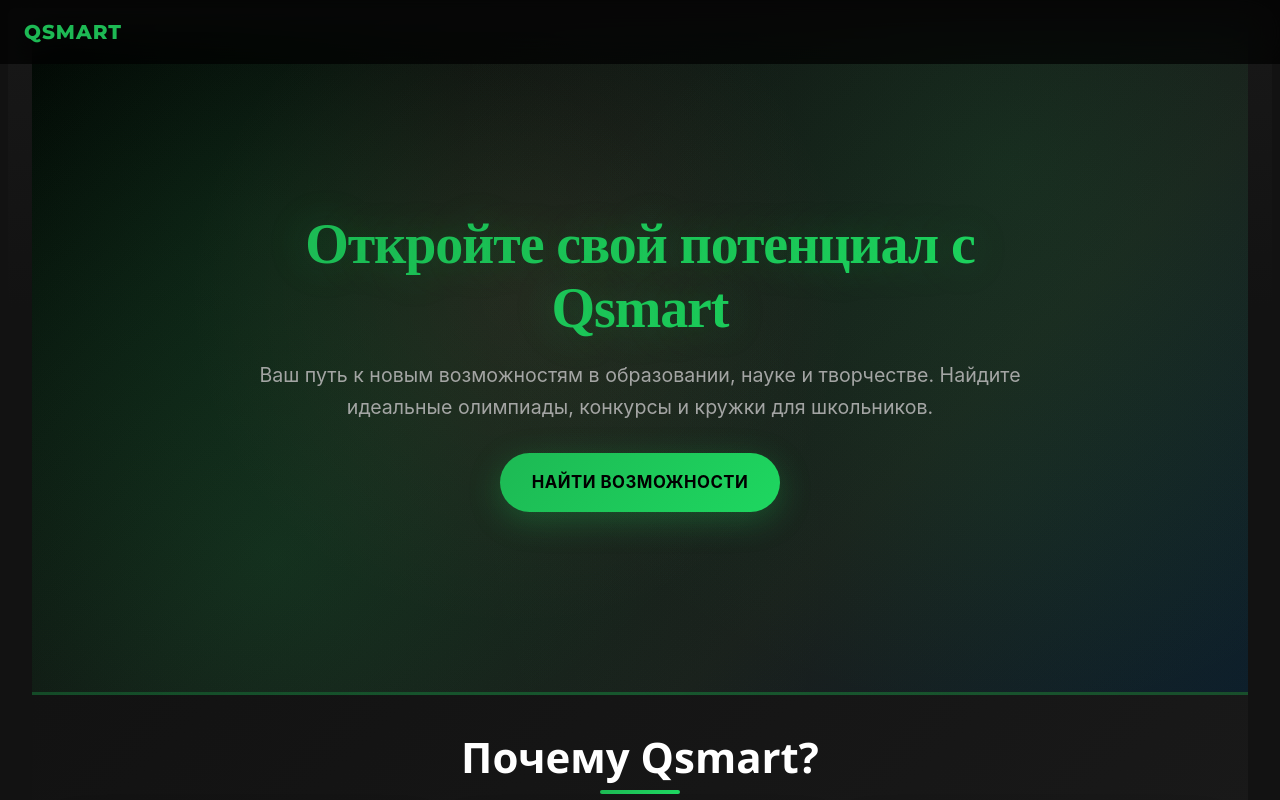
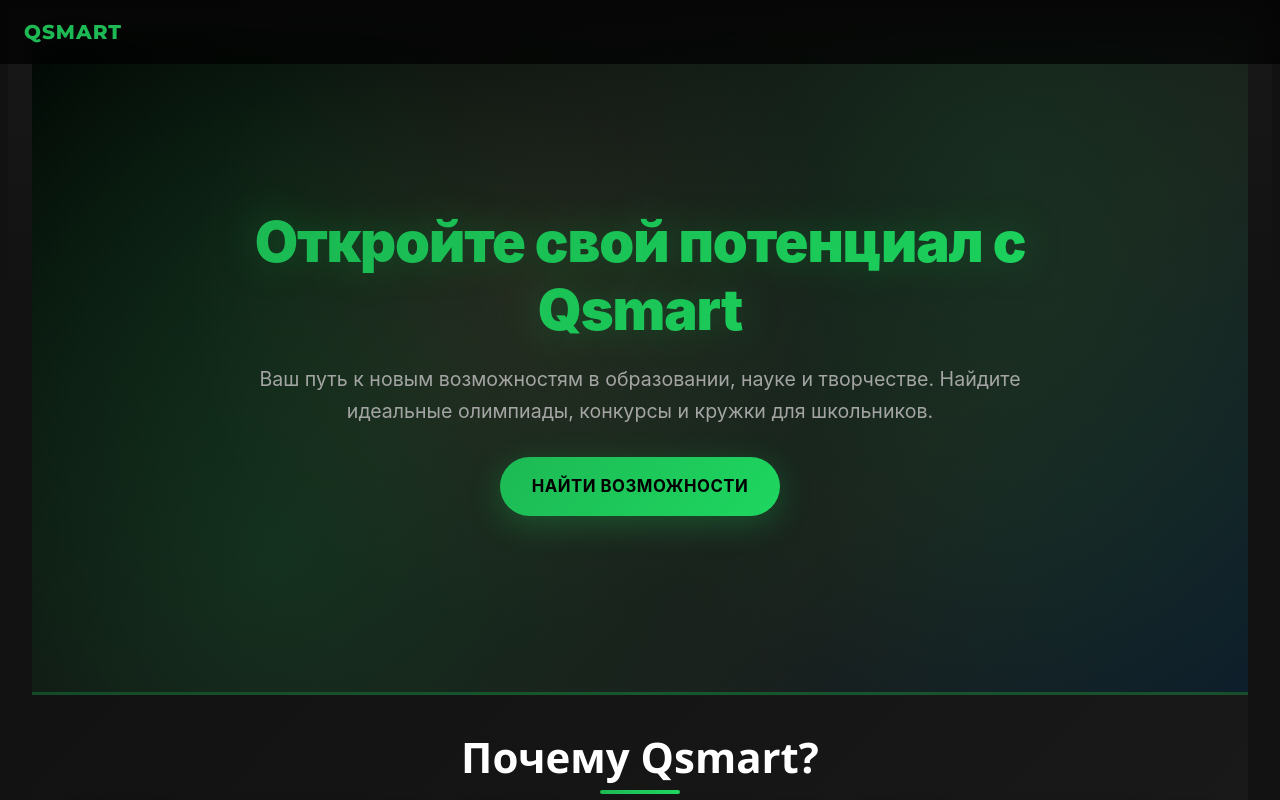
Before and after one commit to rrr090/qsmart, a React (Create React App) app: page / in a window 1280 px wide. Shown: the top 800 px of the page. Built offline with nearby package versions, Linux system fonts and the light colour scheme; no server answers; a web font is replaced by a local one.

Commit message:
deleted bad script font

```diff
--- a/src/pages/HomePage.css
+++ b/src/pages/HomePage.css
@@ -48,7 +48,6 @@
     font-size: 4em;
     line-height: normal;
     margin-bottom: var(--spacing-md);
-    font-family: var(--font-bad-script);
     font-weight: 900;
     background: linear-gradient(135deg, #1db954 0%, #1ed760 50%, #ffffff 100%);
     background-size: 200% 200%;
--- a/src/pages/admin/OpportunityListAdmin.css
+++ b/src/pages/admin/OpportunityListAdmin.css
@@ -25,6 +25,8 @@
     padding: 12px 15px;
     text-align: left;
     border-bottom: 1px solid #dee2e6; /* Легкая граница между строками */
+    color: black;
+
 }
 
 .opportunities-table th {
```
